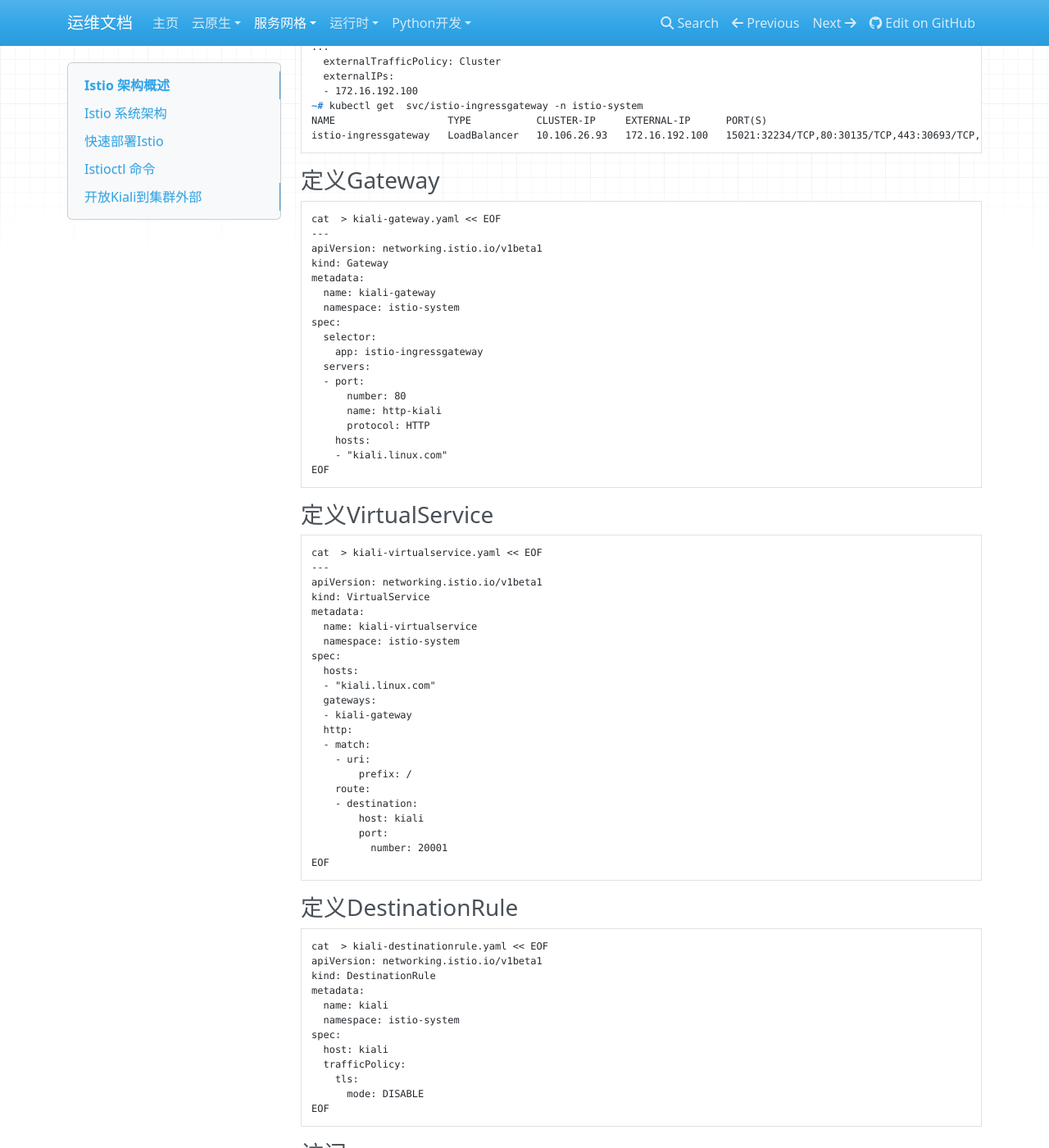
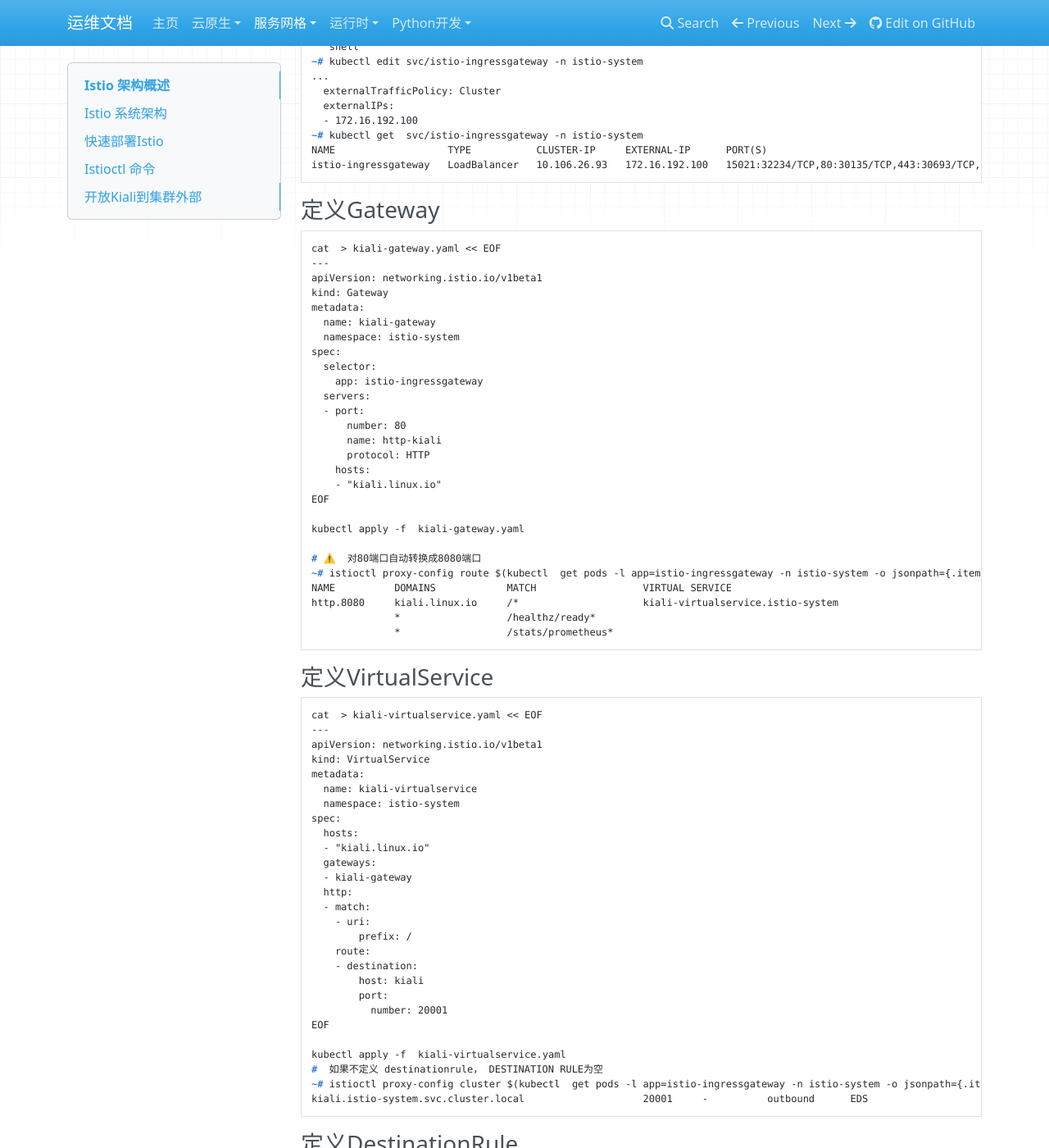
Before and after one commit to dengyouf/devops, an MkDocs documentation site: the page built from docs/istio/istio_basics.md, in a window 1280 px wide and 1400 px high, scrolled down 6678 px. Shown: the whole window at 82% size. Built offline with MkDocs 1.6.1, drawn with Linux system fonts in a browser that asks for light colours; nearby versions of some CDN libraries; some of the changed text lies outside the part shown.

Commit message:
add istio

````diff
--- a/docs/istio/istio_basics.md
+++ b/docs/istio/istio_basics.md
@@ -221,10 +221,12 @@ kiali-c9d6f75d5-p6tm5                   1/1     Running   0          3h19m
 # This is the network config written by 'subiquity'
 network:
   ethernets:
+    eth1:
+      addresses:
+      - 172.16.192.100/16
     eth0:
       addresses:
       - 172.16.192.31/16
-      - 172.16.192.100/16
       gateway4: 172.16.192.2
       nameservers:
         addresses:
@@ -263,8 +265,17 @@ spec:
       name: http-kiali
       protocol: HTTP
     hosts:
-    - "kiali.linux.com"
+    - "kiali.linux.io"
 EOF
+
+kubectl apply -f  kiali-gateway.yaml
+
+# ⚠️  对80端口自动转换成8080端口
+~# istioctl proxy-config route $(kubectl  get pods -l app=istio-ingressgateway -n istio-system -o jsonpath={.items[0].metadata.name}) -n istio-system
+NAME          DOMAINS            MATCH                  VIRTUAL SERVICE
+http.8080     kiali.linux.io     /*                     kiali-virtualservice.istio-system
+              *                  /healthz/ready*
+              *                  /stats/prometheus*
 ```
 
 ### 定义VirtualService
@@ -279,7 +290,7 @@ metadata:
   namespace: istio-system
 spec:
   hosts:
-  - "kiali.linux.com"
+  - "kiali.linux.io"
   gateways:
   - kiali-gateway
   http:
@@ -292,9 +303,16 @@ spec:
         port:
           number: 20001
 EOF
+
+kubectl apply -f  kiali-virtualservice.yaml
+#  如果不定义 destinationrule， DESTINATION RULE为空
+~# istioctl proxy-config cluster $(kubectl  get pods -l app=istio-ingressgateway -n istio-system -o jsonpath={.items[0].metadata.name}) -n istio-system|grep 20001
+kiali.istio-system.svc.cluster.local                    20001     -          outbound      EDS
 ```
 
 ### 定义DestinationRule
+
+可选
 
 ```shell
 cat  > kiali-destinationrule.yaml << EOF
@@ -309,6 +327,21 @@ spec:
     tls:
       mode: DISABLE
 EOF
+kubectl apply -f kiali-destinationrule.yaml
+# 定义destinationrule， DESTINATION RULE不为空
+~# istioctl proxy-config cluster $(kubectl  get pods -l app=istio-ingressgateway -n istio-system -o jsonpath={.items[0].metadata.name}) -n istio-system|grep 20001
+kiali.istio-system.svc.cluster.local                    20001     -          outbound      EDS            kiali.istio-system
+```
+```shell
+~# kubectl  get vs -n istio-system
+NAME                   GATEWAYS            HOSTS                AGE
+kiali-virtualservice   ["kiali-gateway"]   ["kiali.linux.io"]   38m
+root@k8s-master01:~# kubectl  get dr -n istio-system
+NAME    HOST    AGE
+kiali   kiali   3m11s
+root@k8s-master01:~# kubectl  get gateway -n istio-system
+NAME            AGE
+kiali-gateway   40m
 ```
 
 ### 访问
````
Also changed, not shown: other parts of docs/istio/istio_basics.md (+1 -0 lines), docs/istio/traffic.md (+21 -4 lines), docs/istio/img_6.png (added), docs/istio/img_7.png (added), docs/istio/img_8.png (added).
